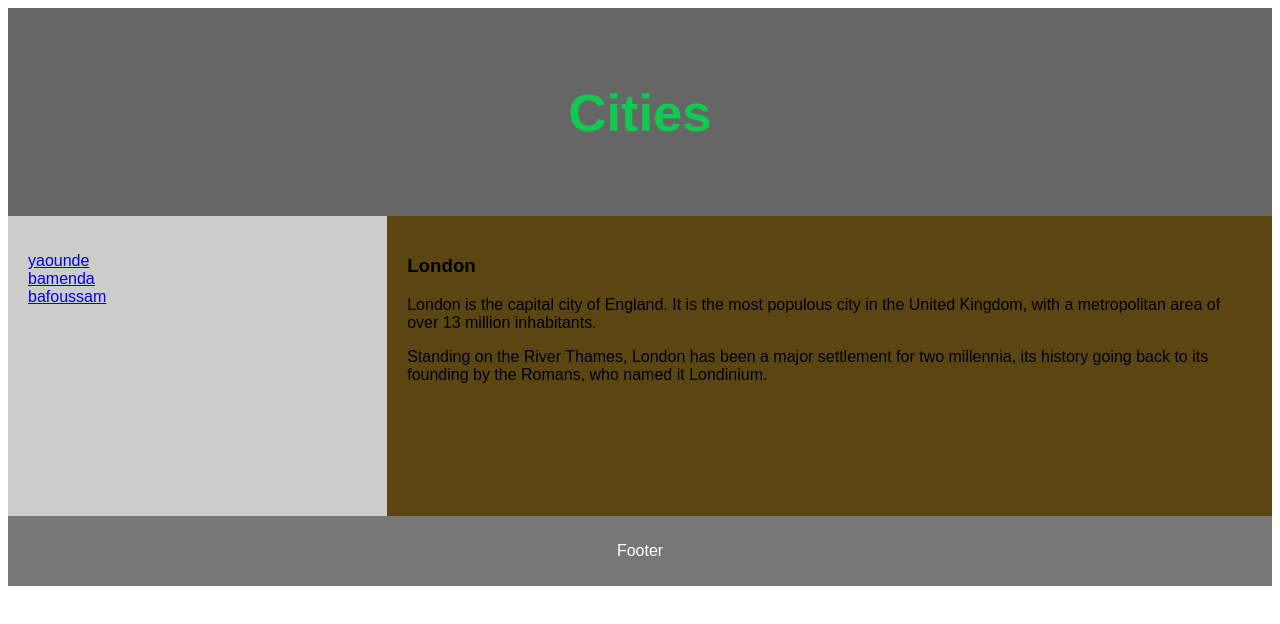
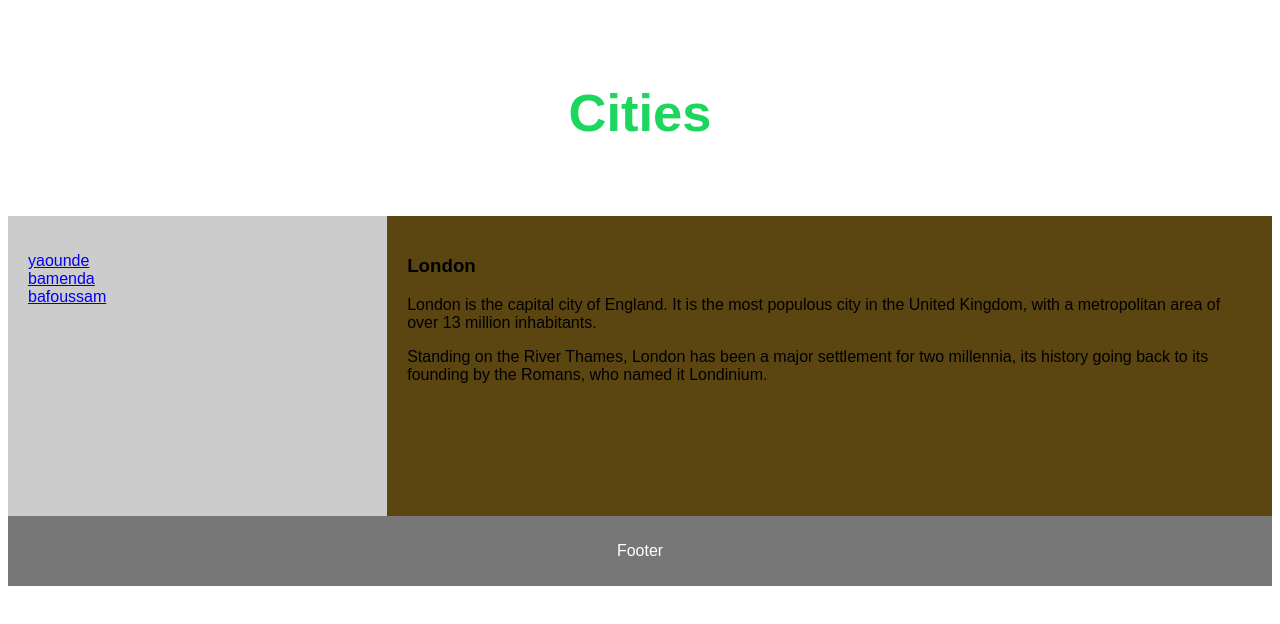
Before and after one commit to KHANNAZELL/HISMIL-level-2-project, a plain HTML site: page index.html in a window 1280 px wide. Drawn offline with Linux system fonts and the light colour scheme.

Commit message:
changed the backgroun color to white

```diff
--- a/style.css
+++ b/style.css
@@ -8,7 +8,7 @@ body {
 
 /* Style the header */
 header {
-  background-color: #666666;
+  background-color: white;
   padding: 30px;
   text-align: center;
   font-size: 35px;
```
